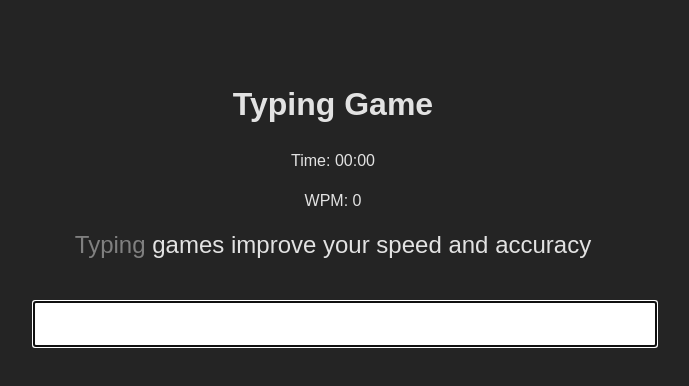
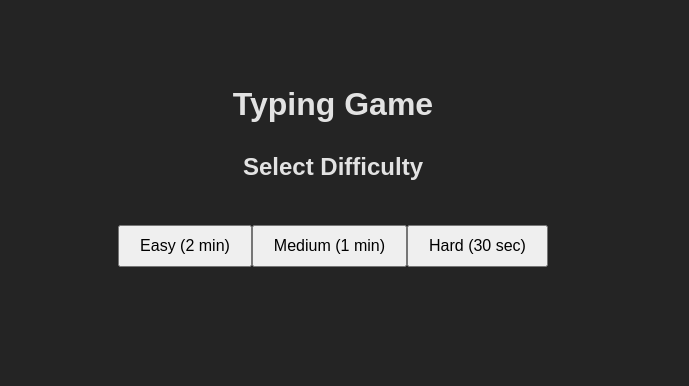
Before and after one commit to kofiarhin/kf-rt-alpha, a React (Vite) app: page / in a window 1280 px wide. Shown: the top 386 px of the page, without its empty margins (307-996 px from the left). Built offline with nearby package versions, Linux system fonts and the light colour scheme.

Commit message:
Update App.jsx

```diff
--- a/src/App.jsx
+++ b/src/App.jsx
@@ -4,52 +4,70 @@ import './App.css';
 const sampleText = [
   'The quick brown fox jumps over the lazy dog',
   'Typing games improve your speed and accuracy',
-  'React is a powerful JavaScript library for building UIs'
+  'React is a powerful JavaScript library for building UIs',
+  'Discipline is the bridge between goals and accomplishment',
+  'Knowledge is power but enthusiasm pulls the switch'
 ];
+
+const difficulties = {
+  easy: 120,
+  medium: 60,
+  hard: 30
+};
 
 const getRandomText = () => sampleText[Math.floor(Math.random() * sampleText.length)];
 
 function App() {
-  const [targetText, setTargetText] = useState(getRandomText());
+  const [difficulty, setDifficulty] = useState(null);
+  const [timeLeft, setTimeLeft] = useState(0);
+  const [targetText, setTargetText] = useState('');
   const [wordList, setWordList] = useState([]);
   const [typedWords, setTypedWords] = useState([]);
   const [currentWordIndex, setCurrentWordIndex] = useState(0);
   const [userInput, setUserInput] = useState('');
-  const [startTime, setStartTime] = useState(null);
-  const [endTime, setEndTime] = useState(null);
+  const [isStarted, setIsStarted] = useState(false);
   const [isFinished, setIsFinished] = useState(false);
-  const [elapsedSeconds, setElapsedSeconds] = useState(0);
 
   const inputRef = useRef(null);
   const timerRef = useRef(null);
 
   useEffect(() => {
-    setWordList(targetText.split(' '));
-    inputRef.current.focus();
-  }, [targetText]);
-
-  // Clean up timer on unmount
-  useEffect(() => {
     return () => clearInterval(timerRef.current);
   }, []);
 
-  const startTimer = () => {
+  const handleDifficultySelect = (level) => {
+    const time = difficulties[level];
+    setDifficulty(level);
+    setTimeLeft(time);
+    setTargetText(getRandomText());
+    setIsStarted(true);
+    setIsFinished(false);
+    setTypedWords([]);
+    setUserInput('');
+    setCurrentWordIndex(0);
+    setWordList(getRandomText().split(' '));
+
+    // Start countdown
     timerRef.current = setInterval(() => {
-      setElapsedSeconds(prev => prev + 1);
+      setTimeLeft(prev => {
+        if (prev <= 1) {
+          clearInterval(timerRef.current);
+          setIsFinished(true);
+          return 0;
+        }
+        return prev - 1;
+      });
     }, 1000);
-  };
 
-  const stopTimer = () => {
-    clearInterval(timerRef.current);
+    setTimeout(() => {
+      inputRef.current?.focus();
+    }, 100);
   };
 
   const handleChange = (e) => {
+    if (isFinished) return;
+
     const value = e.target.value;
-
-    if (!startTime) {
-      setStartTime(Date.now());
-      startTimer();
-    }
 
     if (value.endsWith(' ')) {
       const typedWord = value.trim();
@@ -59,12 +77,6 @@ function App() {
       setTypedWords([...typedWords, { typed: typedWord, correct: isCorrect }]);
       setUserInput('');
       setCurrentWordIndex(prev => prev + 1);
-
-      if (currentWordIndex + 1 === wordList.length) {
-        setEndTime(Date.now());
-        setIsFinished(true);
-        stopTimer();
-      }
     } else {
       setUserInput(value);
     }
@@ -72,8 +84,8 @@ function App() {
 
   const getWPM = () => {
     const correctWords = typedWords.filter(w => w.correct).length;
-    const minutes = elapsedSeconds / 60;
-    return minutes > 0 ? Math.round(correctWords / minutes) : 0;
+    const minutes = difficulties[difficulty] / 60;
+    return Math.round(correctWords / minutes);
   };
 
   const formatTime = (seconds) => {
@@ -83,18 +95,13 @@ function App() {
   };
 
   const restartGame = () => {
-    const newText = getRandomText();
-    setTargetText(newText);
-    setWordList(newText.split(' '));
+    clearInterval(timerRef.current);
+    setDifficulty(null);
+    setIsStarted(false);
+    setIsFinished(false);
+    setUserInput('');
     setTypedWords([]);
-    setCurrentWordIndex(0);
-    setUserInput('');
-    setStartTime(null);
-    setEndTime(null);
-    setIsFinished(false);
-    setElapsedSeconds(0);
-    inputRef.current.focus();
-    clearInterval(timerRef.current);
+    setTimeLeft(0);
   };
 
   const renderWordWithFeedback = (typed, expected) => {
@@ -139,8 +146,20 @@ function App() {
   return (
     <div className="App">
       <h1>Typing Game</h1>
+
+      {!isStarted && (
+        <div className="difficulty-select">
+          <h2>Select Difficulty</h2>
+          <button onClick={() => handleDifficultySelect('easy')}>Easy (2 min)</button>
+          <button onClick={() => handleDifficultySelect('medium')}>Medium (1 min)</button>
+          <button onClick={() => handleDifficultySelect('hard')}>Hard (30 sec)</button>
+        </div>
+      )}
+
+      {isStarted && (
+        <>
           <div className="stats">
-        <p>Time: {formatTime(elapsedSeconds)}</p>
+            <p>Time Left: {formatTime(timeLeft)}</p>
             <p>WPM: {getWPM()}</p>
           </div>
           <div className="prompt">{renderWords()}</div>
@@ -155,8 +174,12 @@ function App() {
           />
           {isFinished && (
             <div>
-          <button onClick={restartGame}>Restart</button>
+              <h2>Time's Up!</h2>
+              <h3>Your WPM: {getWPM()}</h3>
+              <button onClick={restartGame}>Play Again</button>
             </div>
+          )}
+        </>
       )}
     </div>
   );
```
Lines whose indentation alone changed are shown as unchanged.
